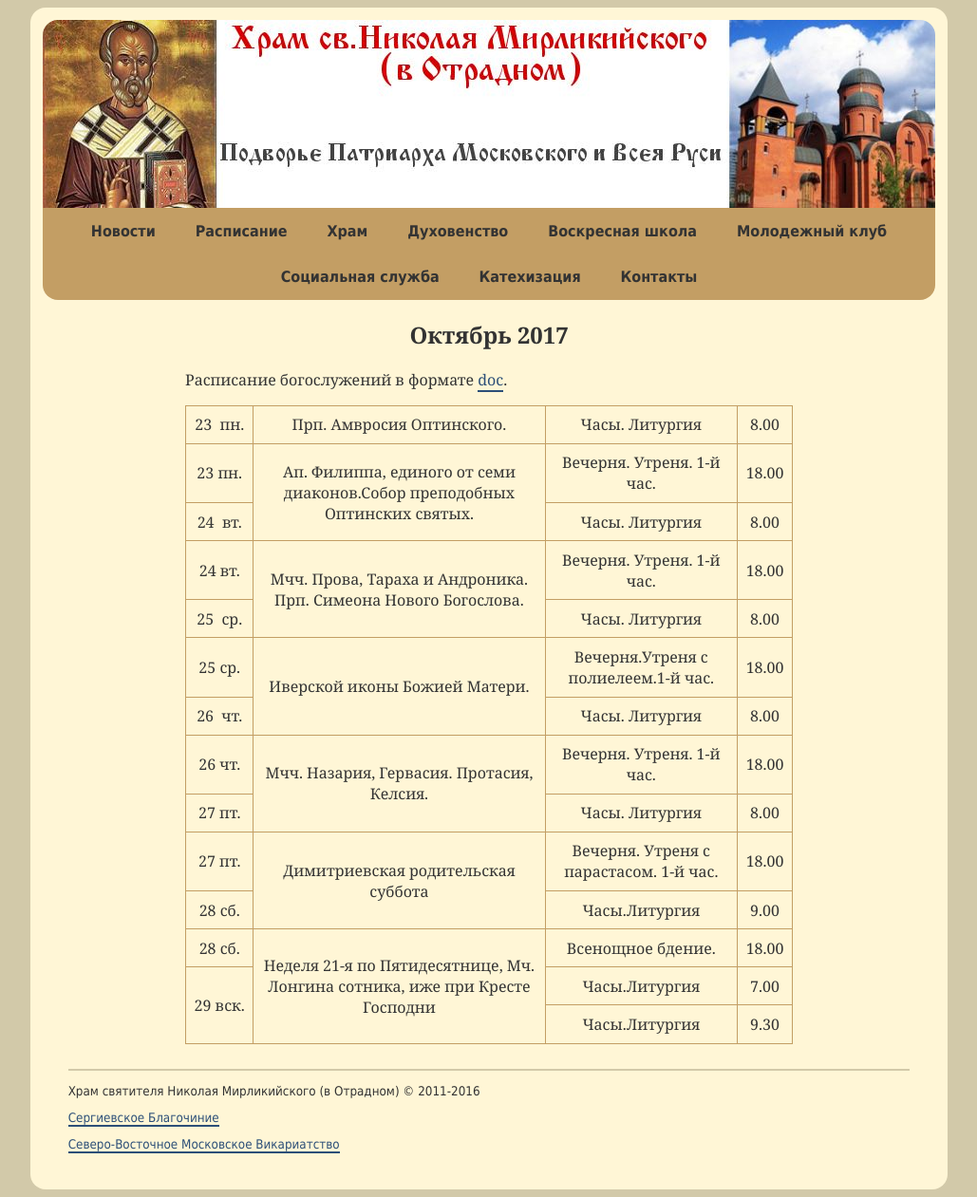
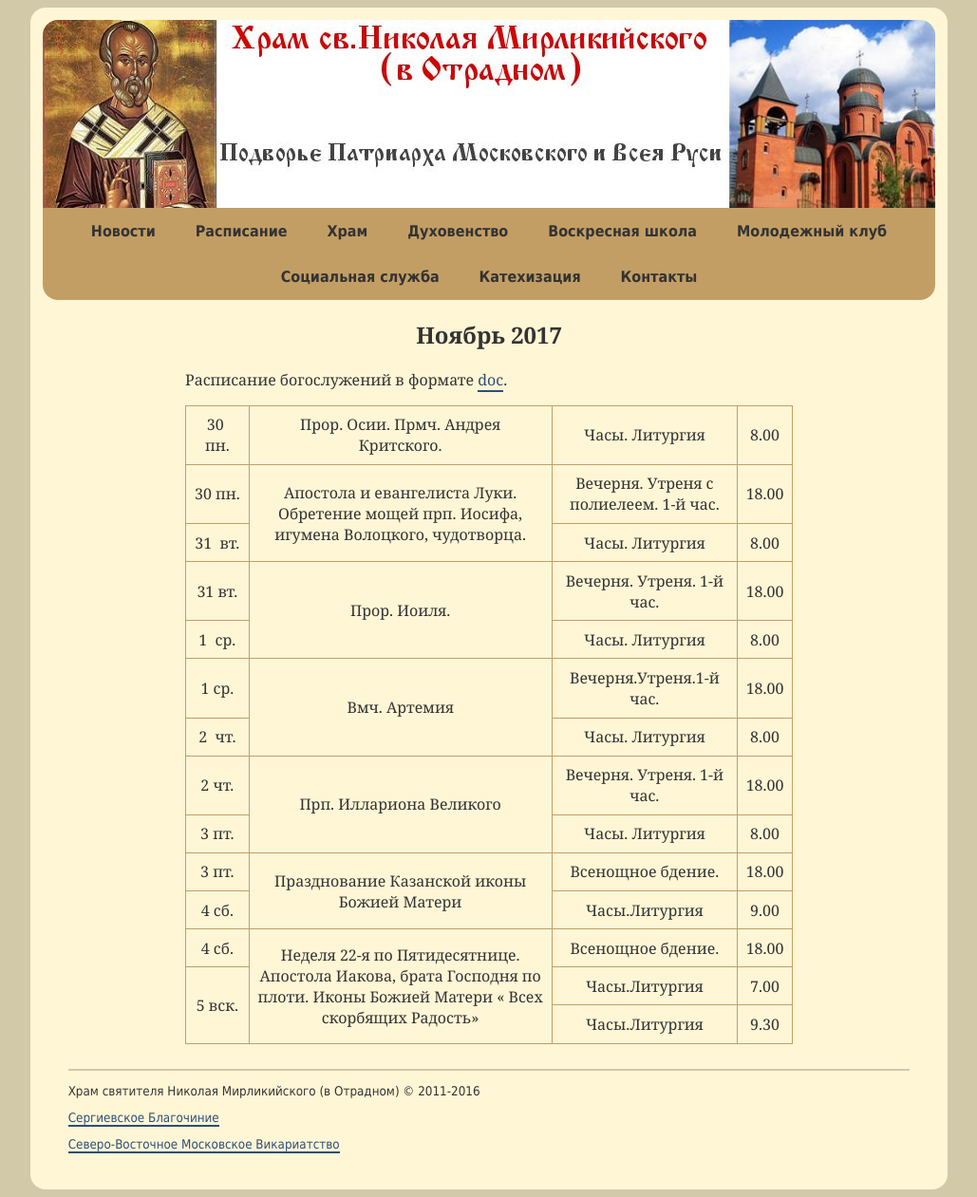
Before and after one commit to hramotradnoe/hramotradnoe.github.io, a Jekyll site: the page built from schedule/index.html, in a window 1280 px wide. Shown: the whole page at 95% size, without its empty margins (125-1154 px from the left). Built offline with Jekyll 4.4.1, drawn with Linux system fonts in a browser that asks for light colours.

Commit message:
Update schedule.yml

```diff
--- a/_data/schedule.yml
+++ b/_data/schedule.yml
@@ -1,59 +1,59 @@
-period: Октябрь 2017
-link: "https://docs.google.com/document/d/17LMfpCz71EsBbmxwTFctCGEV6x20EP5gcxc9xYEmCvQ/edit"
+period: Ноябрь 2017
+link: "https://docs.google.com/document/d/1bbABWkTRgn6V07qjwdSB7Ww7bxhk_dH1v8s2XaOAYUo/edit"
 timetable:
- - description : "Прп. Амвросия Оптинского."
+ - description : "Прор. Осии. Прмч. Андрея Критского."
    services    :
-      - day   : 23&nbsp; пн.
+      - day   : 30&nbsp; пн.
         time  : '8.00'
         title : "Часы. Литургия"
- - description : "Ап. Филиппа, единого от семи диаконов.Собор преподобных Оптинских святых."
+ - description : "Апостола и евангелиста Луки. Обретение мощей прп. Иосифа, игумена Волоцкого, чудотворца."
    services    :
-      - day   : 23&nbsp;пн.
+      - day   : 30&nbsp;пн.
+        time  : '18.00'
+        title : "Вечерня. Утреня с полиелеем. 1-й час."
+      - day   : 31&nbsp; вт.
+        time  : '8.00'
+        title : "Часы.  Литургия"
+ - description : "Прор. Иоиля."
+   services    :
+      - day   : 31&nbsp;вт.
         time  : '18.00'
         title : "Вечерня. Утреня. 1-й час."
-      - day   : 24&nbsp; вт.
+      - day   : 1&nbsp; ср.
         time  : '8.00'
-        title : "Часы.  Литургия"
- - description : "Мчч. Прова, Тараха и Андроника. Прп. Симеона Нового Богослова."
+        title : "Часы. Литургия"
+ - description : "Вмч. Артемия"
    services    :
-      - day   : 24&nbsp;вт.
+      - day   : 1&nbsp;ср.
+        time  : '18.00'
+        title : "Вечерня.Утреня.1-й час."
+      - day   : 2&nbsp; чт.
+        time  : '8.00'
+        title : "Часы. Литургия"
+ - description : " Прп. Иллариона Великого "
+   services    :
+      - day   : 2&nbsp;чт.
         time  : '18.00'
         title : "Вечерня. Утреня. 1-й час."
-      - day   : 25&nbsp; ср.
+      - day   : 3&nbsp;пт.
         time  : '8.00'
         title : "Часы. Литургия"
- - description : "Иверской иконы Божией Матери. "
+ - description : "Празднование Казанской иконы Божией Матери"
    services    :
-      - day   : 25&nbsp;ср.
+      - day   : 3&nbsp;пт.
         time  : '18.00'
-        title : "Вечерня.Утреня с полиелеем.1-й час."
-      - day   : 26&nbsp; чт.
-        time  : '8.00'
-        title : "Часы. Литургия"
- - description : " Мчч. Назария, Гервасия. Протасия, Келсия. "
-   services    :
-      - day   : 26&nbsp;чт.
-        time  : '18.00'
-        title : "Вечерня. Утреня. 1-й час."
-      - day   : 27&nbsp;пт.
-        time  : '8.00'
-        title : "Часы. Литургия"
- - description : "Димитриевская родительская суббота"
-   services    :
-      - day   : 27&nbsp;пт.
-        time  : '18.00'
-        title : "Вечерня. Утреня с парастасом. 1-й час."
-      - day   : 28&nbsp;сб.
+        title : "Всенощное бдение."
+      - day   : 4&nbsp;сб.
         time  : '9.00'
         title : "Часы.Литургия"
- - description : "Неделя 21-я по Пятидесятнице, Мч. Лонгина сотника, иже при Кресте Господни"
+ - description : "Неделя 22-я по Пятидесятнице. Апостола Иакова, брата Господня по плоти. Иконы Божией Матери « Всех скорбящих Радость»"
    services    :
-      - day   : 28&nbsp;сб.
+      - day   : 4&nbsp;сб.
         time  : '18.00'
         title : "Всенощное бдение."
-      - day   : 29&nbsp;вск.
+      - day   : 5&nbsp;вск.
         time  : '7.00'
         title : "Часы.Литургия"
-      - day   : 29&nbsp;вск.
+      - day   : 5&nbsp;вск.
         time  : '9.30'
         title : "Часы.Литургия"
```
